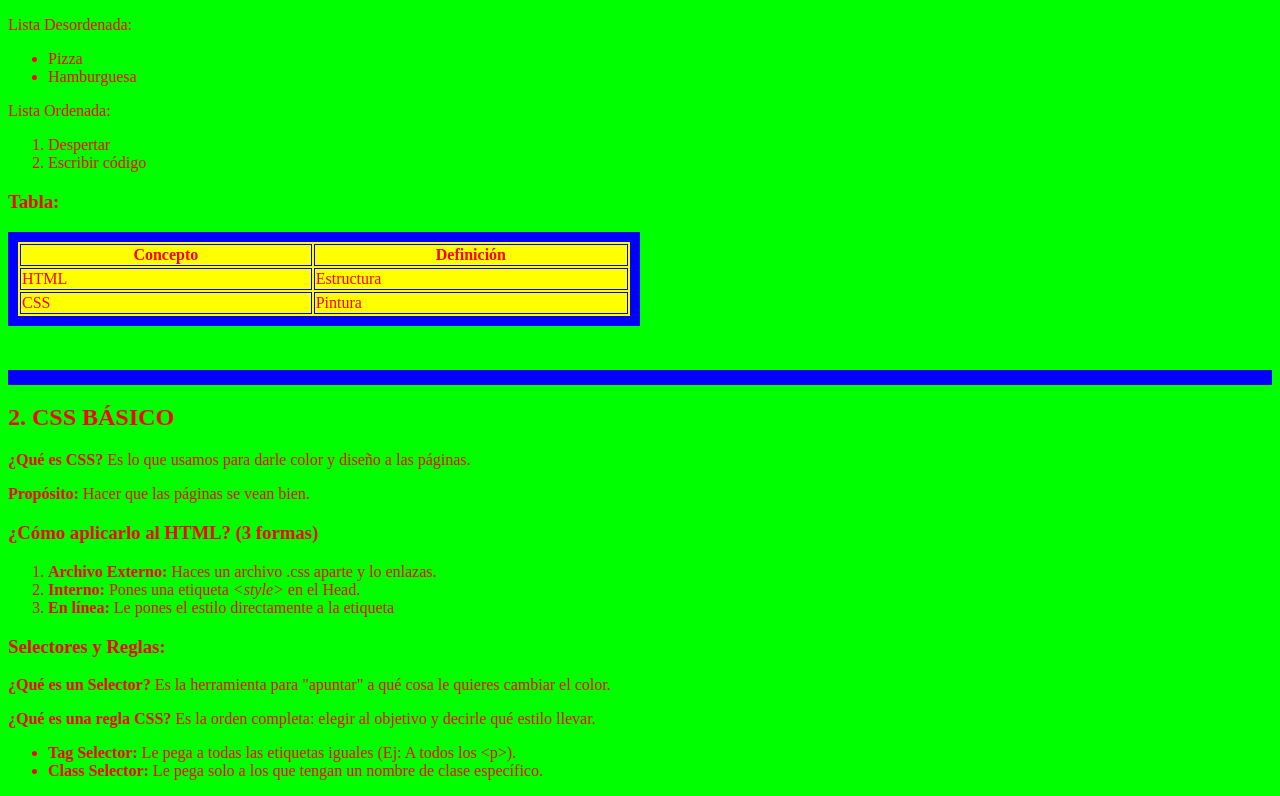
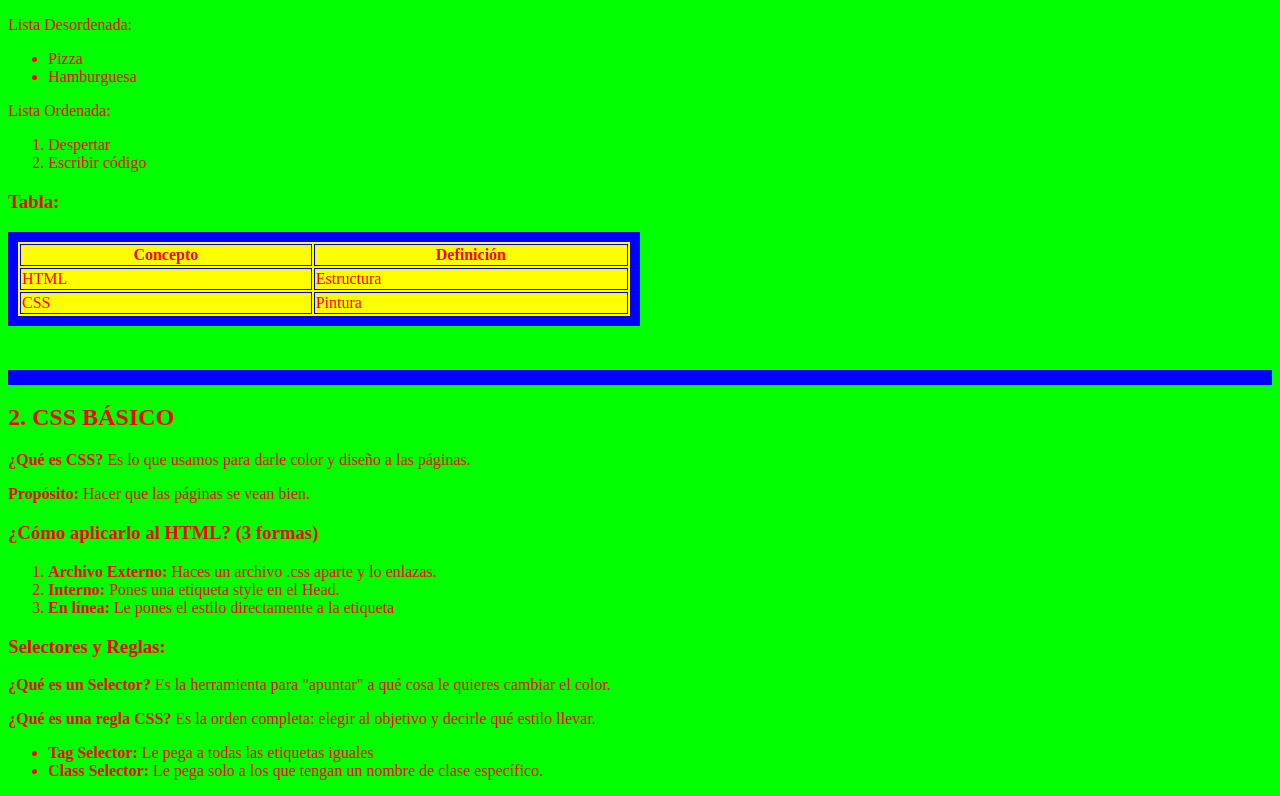
Before and after one commit to JosArtu/JosArtu.github.io, a plain HTML site: page ActPaginaFea.html in a window 1280 px wide. Shown: the part 429-1225 px from the top of the page. Drawn offline with Linux system fonts and the light colour scheme.

Commit message:
Fix HTML structure and content formatting

```diff
--- a/ActPaginaFea.html
+++ b/ActPaginaFea.html
@@ -66,7 +66,7 @@
     <h3>¿Cómo aplicarlo al HTML? (3 formas)</h3>
     <ol>
         <li><b>Archivo Externo:</b> Haces un archivo .css aparte y lo enlazas.</li>
-        <li><b>Interno:</b> Pones una etiqueta <i>&lt;style&gt;</i> en el Head.</li>
+        <li><b>Interno:</b> Pones una etiqueta style en el Head.</li>
         <li><b>En línea:</b> Le pones el estilo directamente a la etiqueta </li>
     </ol>
 
@@ -75,7 +75,7 @@
     <p><b>¿Qué es una regla CSS?</b> Es la orden completa: elegir al objetivo y decirle qué estilo llevar.</p>
 
     <ul>
-        <li><b>Tag Selector:</b> Le pega a todas las etiquetas iguales (Ej: A todos los &lt;p&gt;).</li>
+        <li><b>Tag Selector:</b> Le pega a todas las etiquetas iguales</li>
         <li><b>Class Selector:</b> Le pega solo a los que tengan un nombre de clase específico.</li>
     </ul>
 
```
